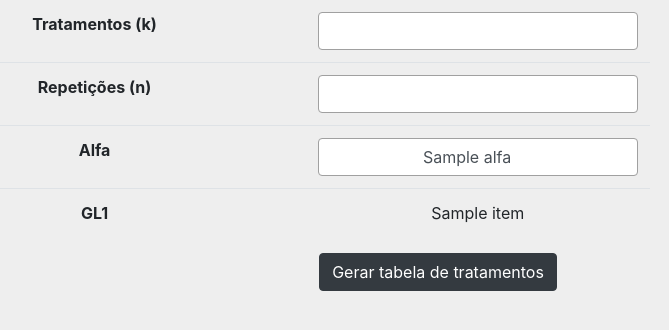
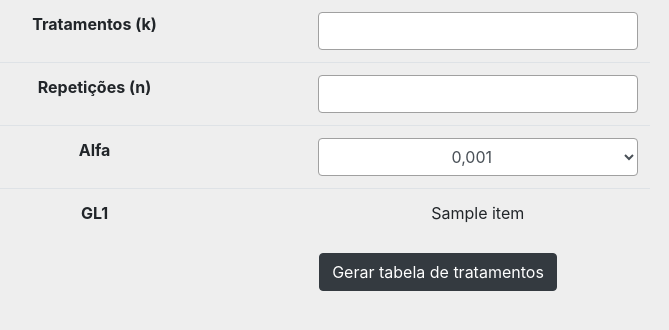
Before and after one commit to tillduo/teste_tukey, a Django app: template tukey/website/templates/index.html in a window 1280 px wide. Shown: the part 325-655 px from the top of the page, without its empty margins (202-871 px from the left). Run offline with Django 3.2, Linux system fonts and the light colour scheme; the template is opened without the code that fills it: most values are stand-ins (such as "Sample title", 1, 10 or a date in 2020); some libraries are stand-ins or nearby versions.

Commit message:
Modificação de seleção de alfa e inicio de tratamentos

```diff
--- a/tukey/website/static/css/style.css
+++ b/tukey/website/static/css/style.css
@@ -13,6 +13,10 @@ body {
 
 .table input {
     text-align: center;
+    border: 1px solid rgb(160, 160, 160);
+}
+
+.table select {
     border: 1px solid rgb(160, 160, 160);
 }
 
--- a/tukey/website/templates/index.html
+++ b/tukey/website/templates/index.html
@@ -92,8 +92,14 @@
                         </tr>
                         <tr>
                             <th scope="row">Alfa</th>
-                        <td><input class="form-control" type="text" id="alfa" name="alfa" value="{{ alfa }}"
-                                   list="alfalist" required></td>
+                            <td><select class="form-control" name="alfa" id="alfa" required>
+                                    <option value="0.001">0,001</option>
+                                    <option value="0.005">0,005</option>
+                                    <option value="0.01">0,01</option>
+                                    <option value="0.025">0,025</option>
+                                    <option value="0.05">0,05</option>
+                                    <option value="0.1">0,1</option>
+                                </select></td>
                         </tr>
                         {% for item in items %}
                         <tr>
@@ -107,14 +113,6 @@
                     <button class="btn btn-dark" type="submit">Gerar tabela de tratamentos</button>
                 </center>
             </form>
-        <datalist id="alfalist">
-            <option value="0.001">
-            <option value="0.005">
-            <option value="0.01">
-            <option value="0.025">
-            <option value="0.05">
-            <option value="0.1">
-        </datalist>
         </div>
     </div>
 </body>
```
Also changed, not shown: tukey/website/views.py (+5 -3 lines), tukey/website/static/images/grafic.png. Lines whose indentation alone changed are shown as unchanged.
